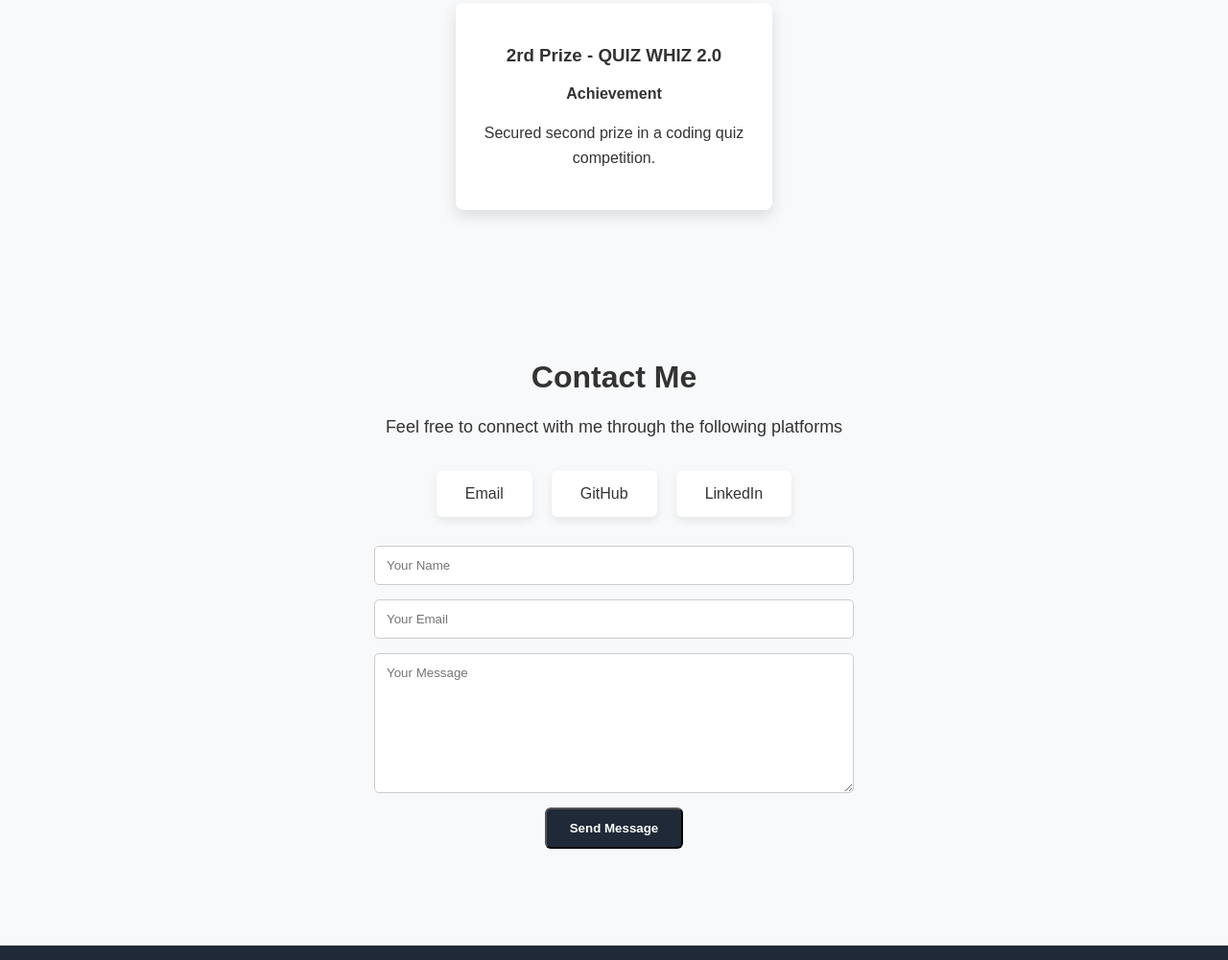
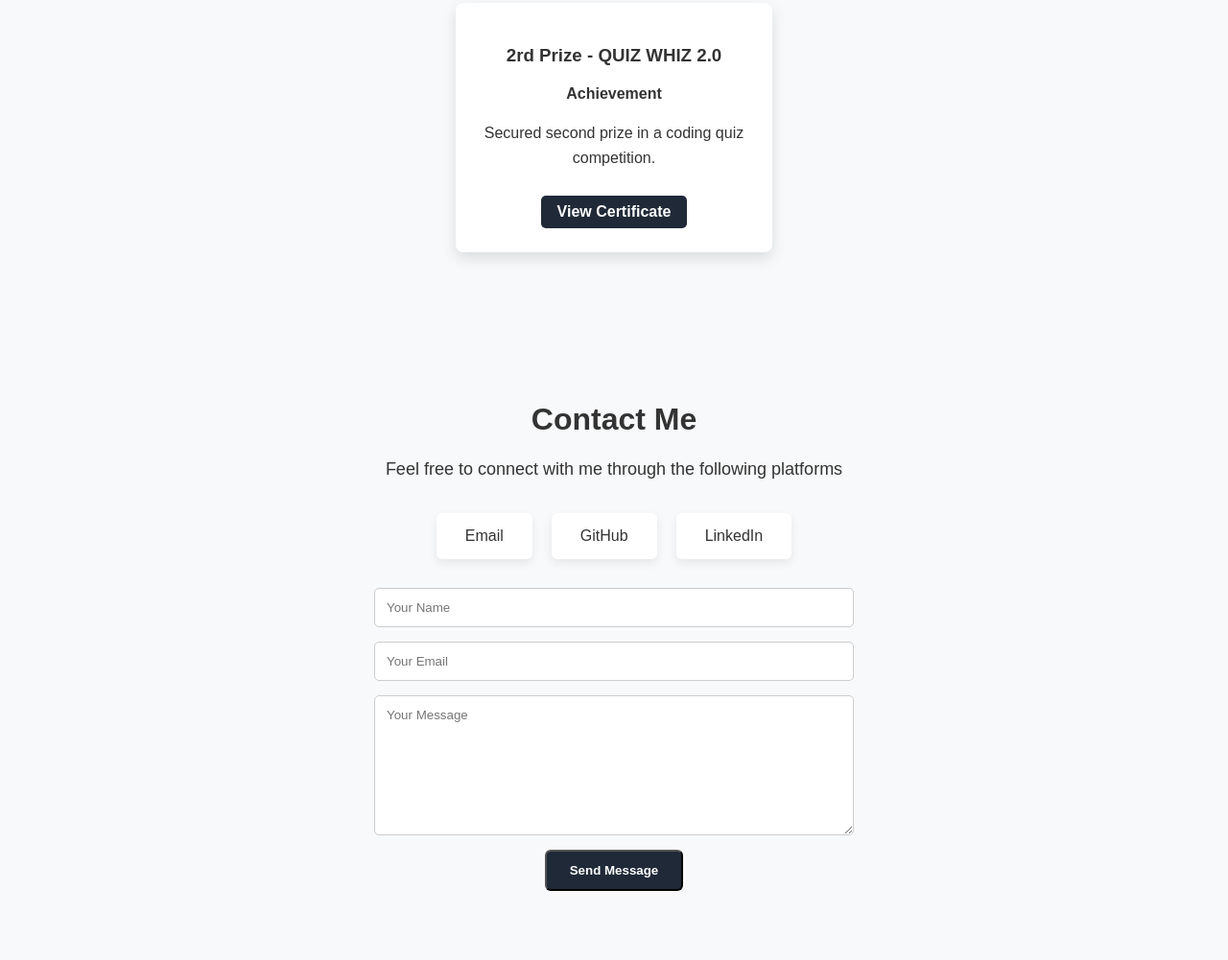
Before and after one commit to Priyanka-M201/Portfolio, a plain HTML site: page index.html in a window 1280 px wide. Shown: the part 3299-4300 px from the top of the page at 96% size. Drawn offline with Linux system fonts and the light colour scheme.

Commit message:
add new certificate

```diff
--- a/index.html
+++ b/index.html
@@ -153,6 +153,7 @@
             <h3>2rd Prize - QUIZ WHIZ 2.0</h3>
             <p><strong>Achievement</strong></p>
             <p>Secured second prize in a coding quiz competition.</p>
+            <a href="./certificates/quiz_whiz2.0.pdf" class="certificate-btn" target="_blank"> View Certificate</a>
         </div>
 
     </div>
```
Also changed, not shown: 1 other file.
